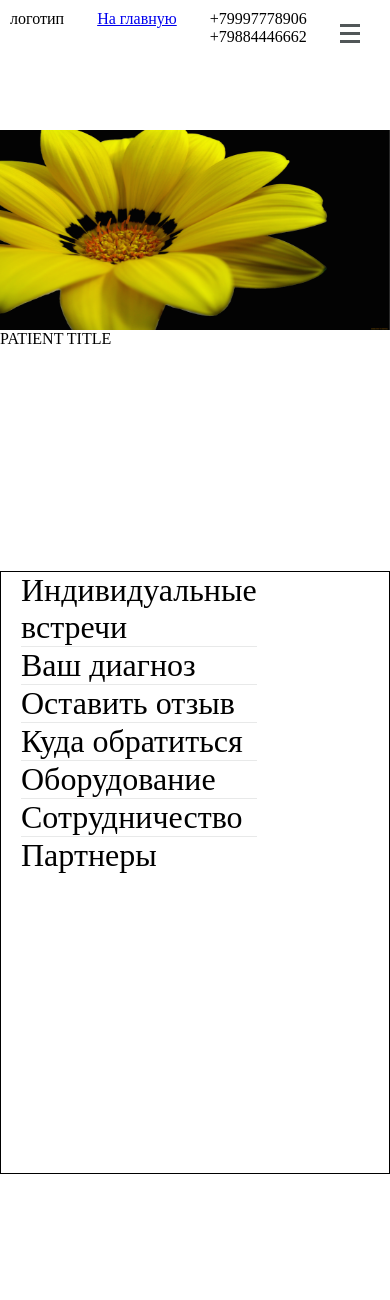
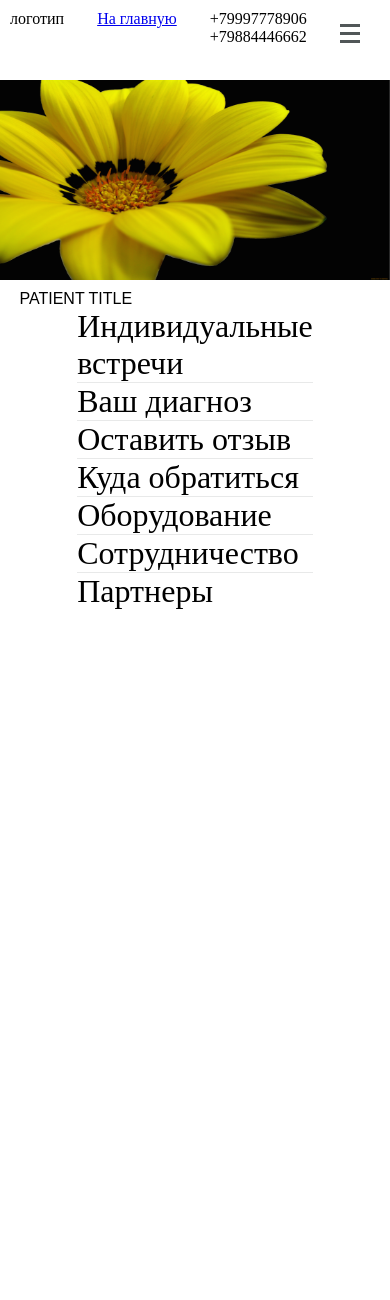
Before and after one commit to max31ru12/Morph_view, a Django app: page /patient/ in a window 390 px wide. Shown: the top 1300 px of the page. Before the commit the page ends 1174 px from the top, so only its background shows below. Run offline with Django 4.2, Linux system fonts and the light colour scheme; data that the repository does not hold is empty.

Commit message:
fixed patient's page

```diff
--- a/morph_view/patient/templates/patient/base.html
+++ b/morph_view/patient/templates/patient/base.html
@@ -4,7 +4,7 @@
 	<title>Пациентам</title>
 	<meta charset="UTF-8">
 	<script src="https://code.jquery.com/jquery-3.5.1.slim.min.js"></script>
-	<script src="{% static 'patient/js/burger.js' %}"></script>
+	<script src="{% static 'patient/burger.js' %}"></script>
 	<meta name="viewport" content="width=device-width, initial-scale=1.0">
 	<link rel="stylesheet" href="{% static 'patient/INFO.css' %}">
 	<link rel="stylesheet" href="{% static 'patient/PATIENT.css' %}">
--- a/morph_view/static/patient/INFO.css
+++ b/morph_view/static/patient/INFO.css
@@ -1,12 +1,8 @@
 .main-info {
     height: 100vh;
-
+    box-sizing: border-box;
 }
 
-.side-bar {
-    border: 1px solid black;
-
-}
 
 .sm > ul > li {
     list-style: none;
@@ -18,13 +14,25 @@
     border: none;
 }
 
+.banner {
+    margin-bottom: 10px;
+}
+
+.left {
+    position: sticky;
+    top: 0;
+}
+
+.sm {
+    position: sticky;
+    top: 0;
+}
 
 
-
-
-@media (max-width: 1500px) {
+@media (max-width: 2000px) {
     .main-info {
         display: flex;
+        height: auto;
     }
     /* Убираю нижнее меню для компа */
     .bottom {
@@ -32,9 +40,7 @@
     }
 
     .side-bar {
-        flex-grow: 0;
         height: 100%;
-        position: relative;
         padding: 0 20px 0 20px;
     }
 
@@ -44,8 +50,23 @@
 
     .info {
         flex-grow: 11;
-        height: 40vh;
+        height: auto;
     }
+
+    video, .video-title {
+        width: 90%;
+        padding-left: 5%;
+        font-size: 30px;
+    }
+
+    .info-title {
+        padding-left: 5%;
+        font-size: 1em;
+        font-family: sans-serif;
+    }
+
+
+
 }
 
 @media (max-width: 830px) {
@@ -57,6 +78,17 @@
     .bottom {display: flex;}
 
     .left {display: none;}
+
+    .info-title {
+        padding-left: 5%;
+        font-size: 1em;
+        font-family: sans-serif;
+    }
+
+    video, .video-title {
+        width: 90%;
+        padding-left: 5%;
+    }
 
 }
 
@@ -70,4 +102,15 @@
 
     .left {display: none;}
 
+    .info-title {
+        padding-left: 5vw;
+        font-size: 1em;
+        font-family: sans-serif;
+    }
+
+    video, .video-title {
+        width: 90vw;
+        padding-left: 5vw;
+    }
+
 }
--- a/morph_view/static/patient/MENU_BURGER.css
+++ b/morph_view/static/patient/MENU_BURGER.css
@@ -86,22 +86,17 @@
 
 }
 
-
-
-
-
-
 @media (max-width: 500px) {
 
     .menu {
         display: block;
         position: absolute;
-        height: 100vh;
+        height: 100%;
         left: 0;
         background: rgb(245, 246, 246);
         box-shadow: #ccc;
         width: 80%;
-        box-shadow: 0 5px 6px rgba(36, 36, 36);
+        box-shadow: 0 0 6px rgba(36, 36, 36);
         left: -100%;
         transition: all 0.4s ease;
         z-index: 10;
@@ -110,10 +105,21 @@
     .menu.open-menu {
         left: 0;
     }
+/*
+    .menu-list > :nth-child(1) {
+        position: sticky;
+        top: 0;
+    }
+    .menu-list > :nth-child(2) {
+        position: sticky;
+        top: 40px;
+    } */
+
 
     .menu-list {
         display: block;
         list-style: none;
+        height: 100%;
     }
     .menu-list li {
         margin: 40px 0px 40px 33px;
--- a/morph_view/static/patient/PATIENT.css
+++ b/morph_view/static/patient/PATIENT.css
@@ -1,6 +1,7 @@
+
 html {
 	width: 100%;
-	height: 300vh;
+	height: 400vh;
 	background: #f4f4f4;
 }
 
@@ -40,8 +46,23 @@ body {
 	}
 
 	header {
-		height: 130px;
+		height: 80px;
+	}
 
+	.button-name {
+		display: block;
+	}
+
+	.home :first-child {
+		display: none;
+	}
+
+	.menu-list, .menu-button {
+		height: 20px;
+	}
+
+	.side-bar {
+		justify-content: center;
 	}
 }
 
@@ -51,7 +72,19 @@ body {
 	}
 
 	header {
-		height: 130px;
+		height: 80px;
+	}
+
+	.button-name {
+		display: block;
+	}
+
+	.home :first-child {
+		display: none;
+	}
+
+	.menu-list, .menu-button {
+		height: 20px;
 	}
 }
 
--- /dev/null
+++ b/morph_view/static/patient/burger.js
@@ -0,0 +1,15 @@
+$(document).ready(function() {
+    $('.menu-burger__header').click(function() {
+        $('.menu-burger__header').toggleClass('open-menu');
+        $('.menu').toggleClass('open-menu');
+    });
+    $
+});
+
+$(document).on('click', function(event) {
+    // Проверяем, является ли элемент, на который было нажато, ребенком элемента с классом 'my-class'.
+    if (!$(event.target).closest('.open-menu').length) {
+      // Удаляем класс 'active' у элемента с классом 'my-class'.
+      $('.menu').removeClass('open-menu');
+    }
+  });
```
Also changed, not shown: other parts of morph_view/static/patient/PATIENT.css (+41 -6 lines), morph_view/patient/models.py (line endings or trailing spaces).
